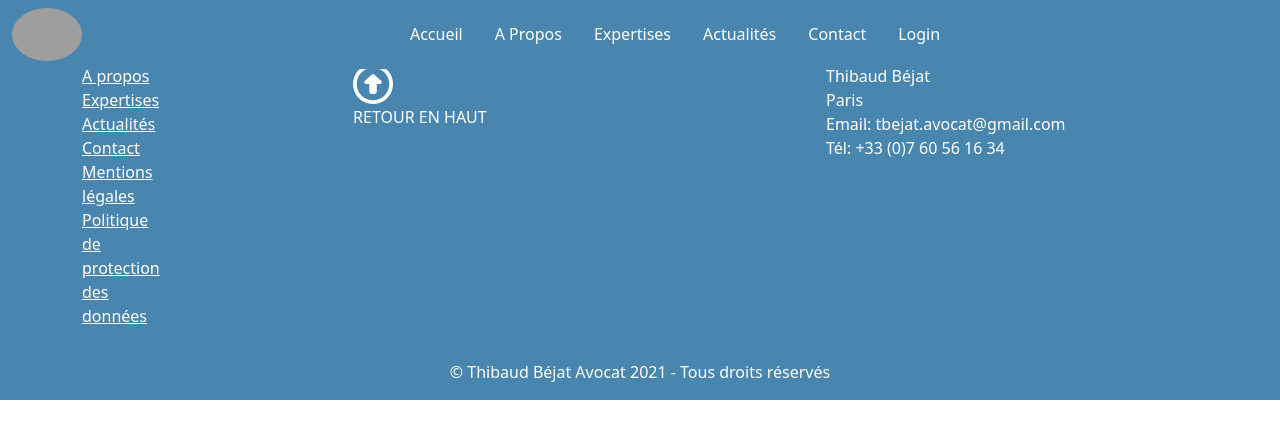
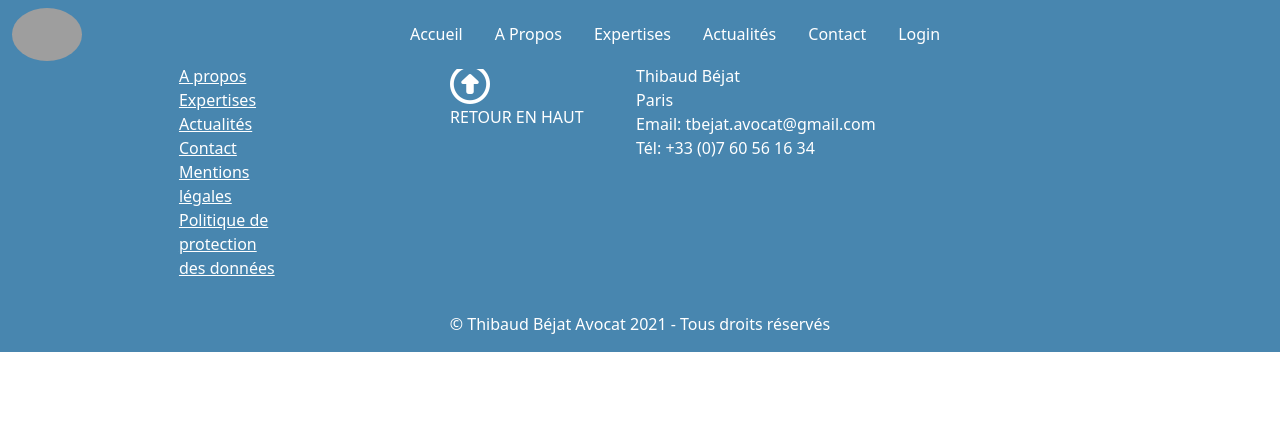
Before and after one commit to Olivier3231/projet3WCS, a Symfony app: template templates/base.html.twig in a window 1280 px wide. Shown: the top 439 px of the page. Run offline with Twig, Linux system fonts and the light colour scheme; the template is opened without the code that fills it, so the values that code supplies are empty; some libraries are stand-ins or nearby versions; grey boxes are pictures that could not be loaded.

Commit message:
endsprint1

```diff
--- a/templates/_footer.html.twig
+++ b/templates/_footer.html.twig
@@ -7,7 +7,7 @@
             <!--Grid column-->
             <div class="row list-unstyled">
 
-                <ul class="col-4 list-unstyled">
+                <ul class="col-5 list-unstyled">
                     <li>
                         <a href="#presentation" class="text-white">À propos</a>
                     </li>
@@ -27,11 +27,11 @@
                         <a href="#protection_donnees" class="text-white">Politique de protection des données</a>
                     </li>
             </div>
-            <div class="col justify-content-center">
+            <div class="col-2 justify-content-center">
                 <a href="#presentation"><i class=" far fa-arrow-alt-circle-up col-4 text-white " style="font-size: 40px; color: white "></i></a>
                 <p style="color: white; ">RETOUR EN HAUT</p>
             </div>
-            <div class="col-4 text-white ">
+            <div class="col-5 text-white ">
                 <ul class="list-unstyled ">
                     <li>
                         <a>Thibaud Béjat</a>
```
